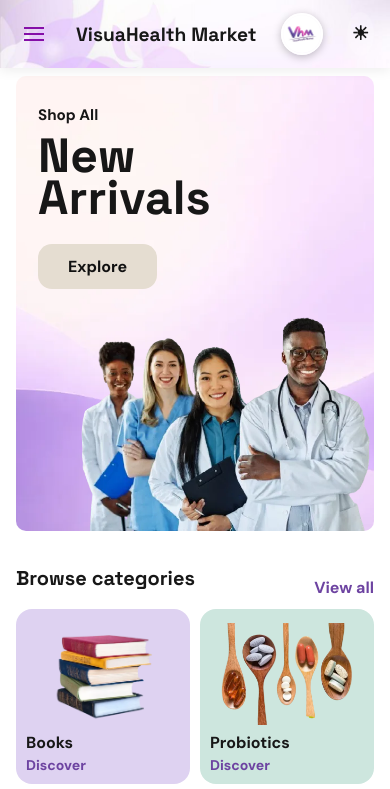
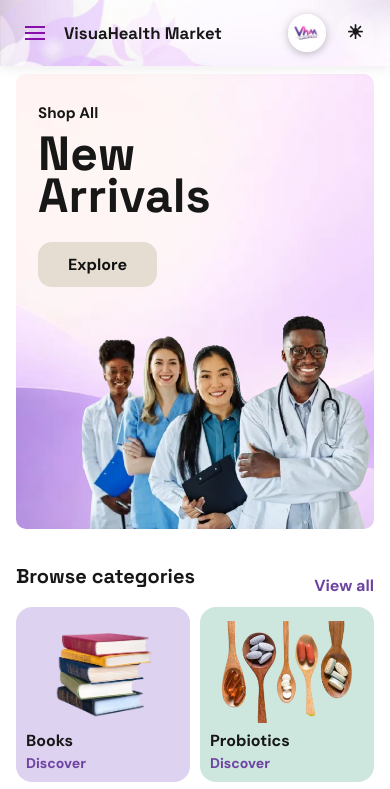
Before and after one commit to Viktor-Ken/VHMART, a website: page index.html in a window 390 px wide. Shown: the top 789 px of the page. Drawn offline with Linux system fonts and the light colour scheme.

Commit message:
Fit the home header on 320-400px phones so the page no longer zooms out; clip stray horizontal overflow

```diff
--- a/css/main.css
+++ b/css/main.css
@@ -216,3 +216,13 @@ button, .button { border: 0; border-radius: 6px; cursor: pointer; display: inlin
   .arrival-hero { min-height: 455px; }
   .arrival-hero > img { width: 84%; }
 }
+
+/* Narrow phones (320-400px): the home header must fit, or the phone zooms the whole page out */
+@media (max-width: 480px) {
+  .live-nav { gap: 10px; }
+  .live-logo { flex: 1; min-width: 0; overflow: hidden; text-overflow: ellipsis; font-size: 1.05rem; }
+  .live-nav .brand-avatar { flex: none; width: 38px; height: 38px; min-height: 38px; }
+  .live-nav .theme-toggle { flex: none; width: 38px; min-height: 38px; margin-left: 0; }
+  .menu-trigger { flex: none; }
+}
+body { overflow-x: clip; }
```
